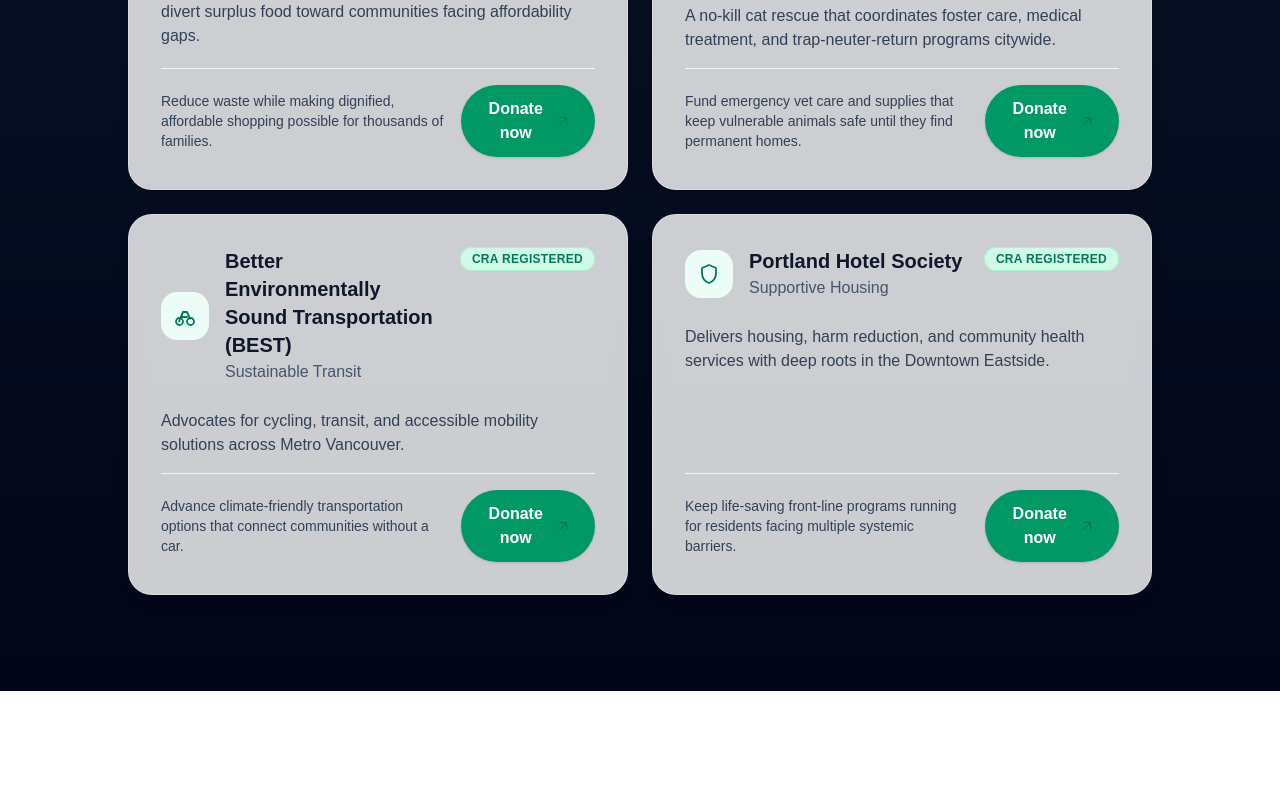
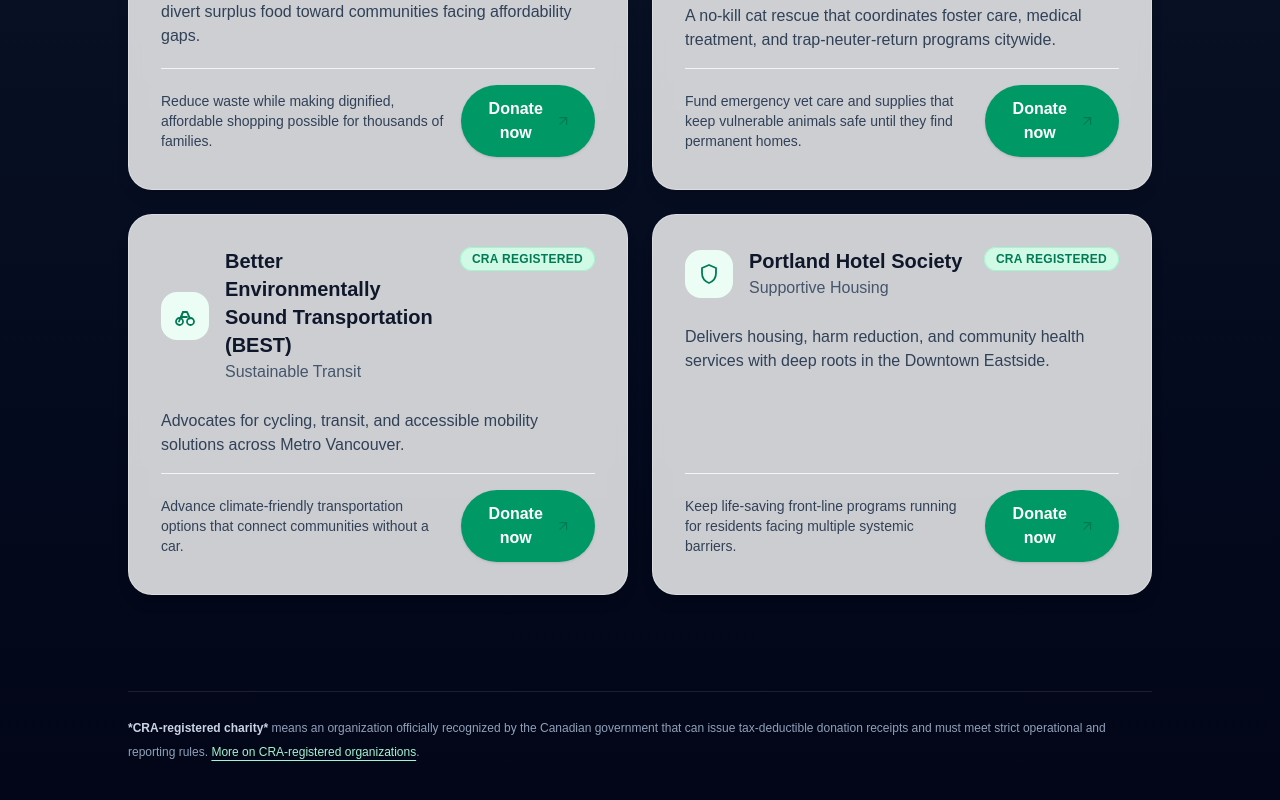
Before and after one commit to gmook9/helpingCanada, a Next.js app: page /donate in a window 1280 px wide. Shown: the part 1896-2696 px from the top of the page. Before the commit the page ends 2587 px from the top, so only its background shows below. Built offline with nearby package versions, Linux system fonts and the light colour scheme.

Commit message:
added footer

```diff
--- a/src/app/donate/page.tsx
+++ b/src/app/donate/page.tsx
@@ -295,6 +295,20 @@
           })}
         </section>
       </main>
+      <footer className="mx-auto w-full max-w-6xl px-6 pb-12 text-xs leading-6 text-slate-400 sm:px-10 lg:px-16">
+        <p className="border-t border-white/10 pt-6">
+          <span className="font-semibold text-slate-300">*CRA-registered charity*</span> means an organization officially
+          recognized by the Canadian government that can issue tax-deductible donation receipts and must meet strict
+          operational and reporting rules.{" "}
+          <a
+            href="https://www.canada.ca/en/revenue-agency/services/charities-giving/about-registered-charities/what-difference-between-a-registered-charity-a-non-profit-organization.html"
+            className="text-emerald-200 underline underline-offset-4 hover:text-emerald-100"
+          >
+            More on CRA-registered organizations
+          </a>
+          .
+        </p>
+      </footer>
     </div>
   );
 }
```
